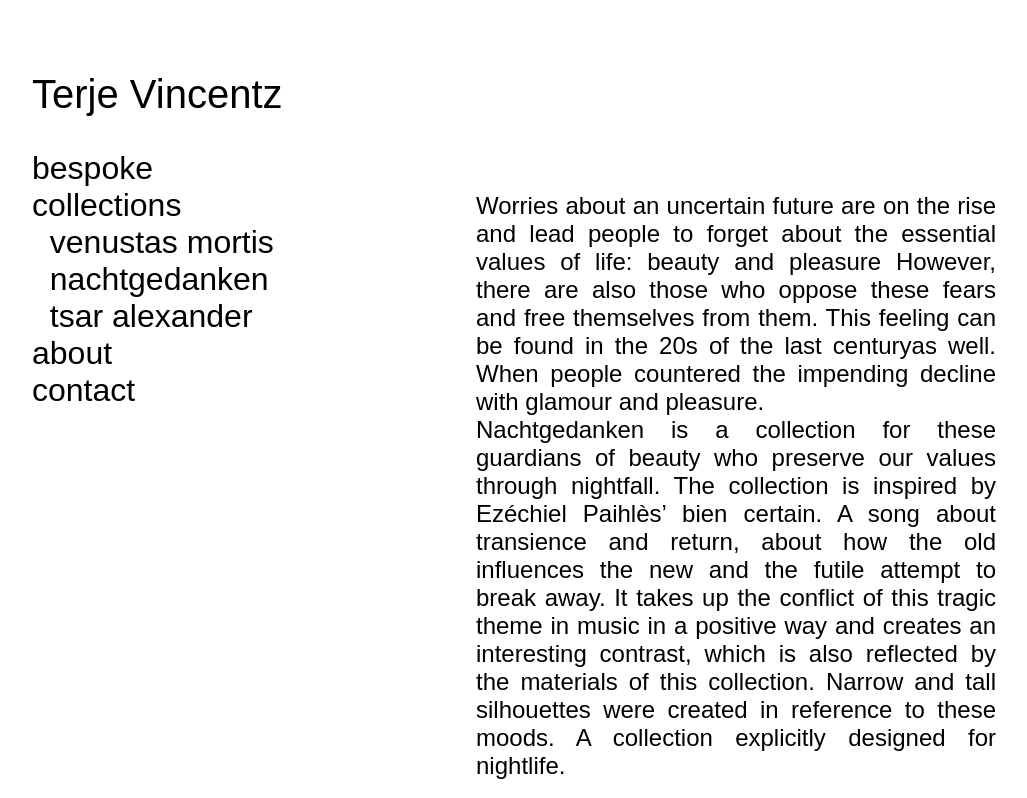
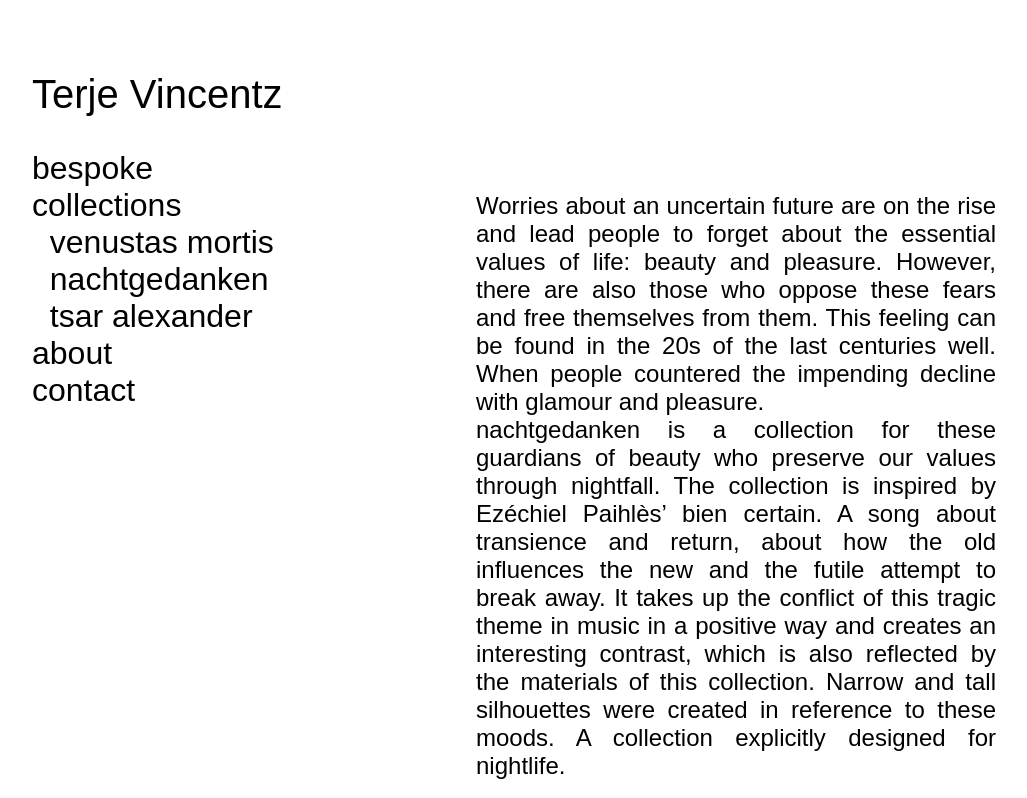
Before and after one commit to terjevincentz/terjevincentz.github.io, a plain HTML site: page collections/nachtgedanken/index.html in a window 1280 px wide. Shown: the top 798 px of the page, without its empty margins (4-1031 px from the left). Drawn offline with Linux system fonts and the light colour scheme; a web font is replaced by a local one.

Commit message:
Fix typos

```diff
--- a/collections/nachtgedanken/index.html
+++ b/collections/nachtgedanken/index.html
@@ -35,10 +35,10 @@
   <div class="col-right">
     <div class="col content">
       <p>Worries about an uncertain future are on the rise and lead people to forget about the
-essential values of life: beauty and pleasure However, there are also those who oppose
+essential values of life: beauty and pleasure. However, there are also those who oppose
 these fears and free themselves from them. This feeling can be found in the 20s of the
-last centuryas well. When people countered the impending decline with glamour and pleasure.</p>
-<p>Nachtgedanken is a collection for these guardians of beauty who preserve our
+last centuries well. When people countered the impending decline with glamour and pleasure.</p>
+<p>nachtgedanken is a collection for these guardians of beauty who preserve our
 values through nightfall. The collection is inspired by Ezéchiel Paihlès’ bien certain. A
 song about transience and return, about how the old influences the new and the futile
 attempt to break away. It takes up the conflict of this tragic theme in music in a positive
```
Also changed, not shown: about/index.html (+6 -2 lines), collections/tsaralexander/index.html (+1 -1 lines), index.html (+1 -1 lines).
